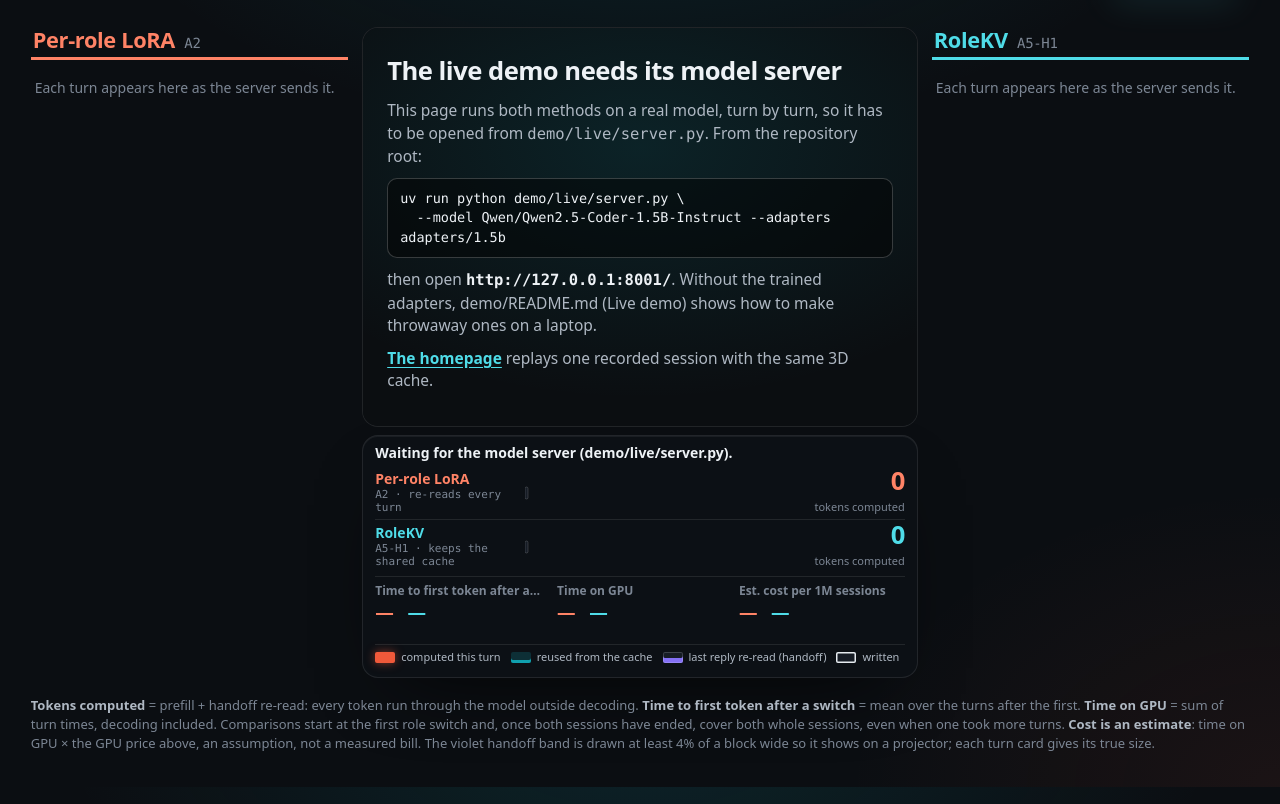
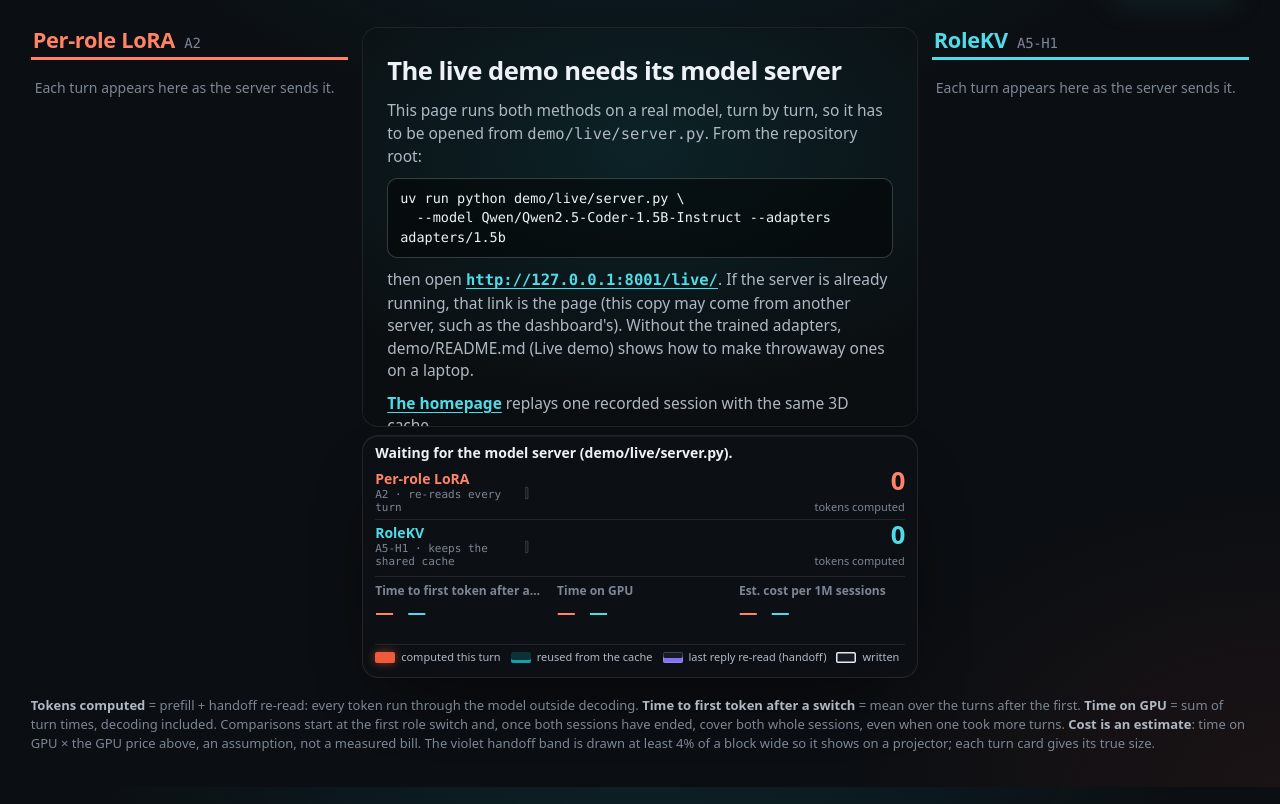
Before and after one commit to Yinghao-Guan/ai-hackathon-26, a website: page demo/live/index.html in a window 1280 px wide. Shown: the part 110-914 px from the top of the page. Drawn offline with Linux system fonts and the light colour scheme; no server answers; a web font is replaced by a local one.

Commit message:
Live demo: link to the model server's page when opened from another server
The homepage's Live link and the dashboard's static server open live/ on a
server without /api, where the page showed "needs its model server" and the
address as plain text, even with the model server already running on 8001.
The address is now a link to http://127.0.0.1:8001/live/ that keeps the
page's ?task=…&ctx=….

```diff
--- a/demo/live/index.html
+++ b/demo/live/index.html
@@ -89,8 +89,10 @@
               <span class="mono">demo/live/server.py</span>. From the repository root:</p>
             <pre class="mono">uv run python demo/live/server.py \
   --model Qwen/Qwen2.5-Coder-1.5B-Instruct --adapters adapters/1.5b</pre>
-            <p>then open <b class="mono">http://127.0.0.1:8001/</b>. Without the trained adapters, demo/README.md
-              (Live demo) shows how to make throwaway ones on a laptop.</p>
+            <p>then open <a class="mono" id="server-link" href="http://127.0.0.1:8001/live/">http://127.0.0.1:8001/live/</a>.
+              If the server is already running, that link is the page (this copy may come from another server, such as
+              the dashboard's). Without the trained adapters, demo/README.md (Live demo) shows how to make throwaway
+              ones on a laptop.</p>
             <p><a href="../index.html">The homepage</a> replays one recorded session with the same 3D cache.</p>
           </div>
         </div>
--- a/demo/live/live.js
+++ b/demo/live/live.js
@@ -163,6 +163,9 @@ async function makeScene(layers) {
 
 function offline() {
   $("offline").classList.remove("connecting");
+  // A copy served elsewhere (the dashboard's static server, the homepage's Live link): point at the model
+  // server's own page, keeping ?task=…&ctx=….
+  $("server-link").href = `http://127.0.0.1:8001/live/${location.search}`;
   $("rig").textContent = "No model server";
   $("caption").textContent = "Waiting for the model server (demo/live/server.py).";
   $("task").replaceChildren(el("option", { text: "Start demo/live/server.py to pick a task" }));
```
